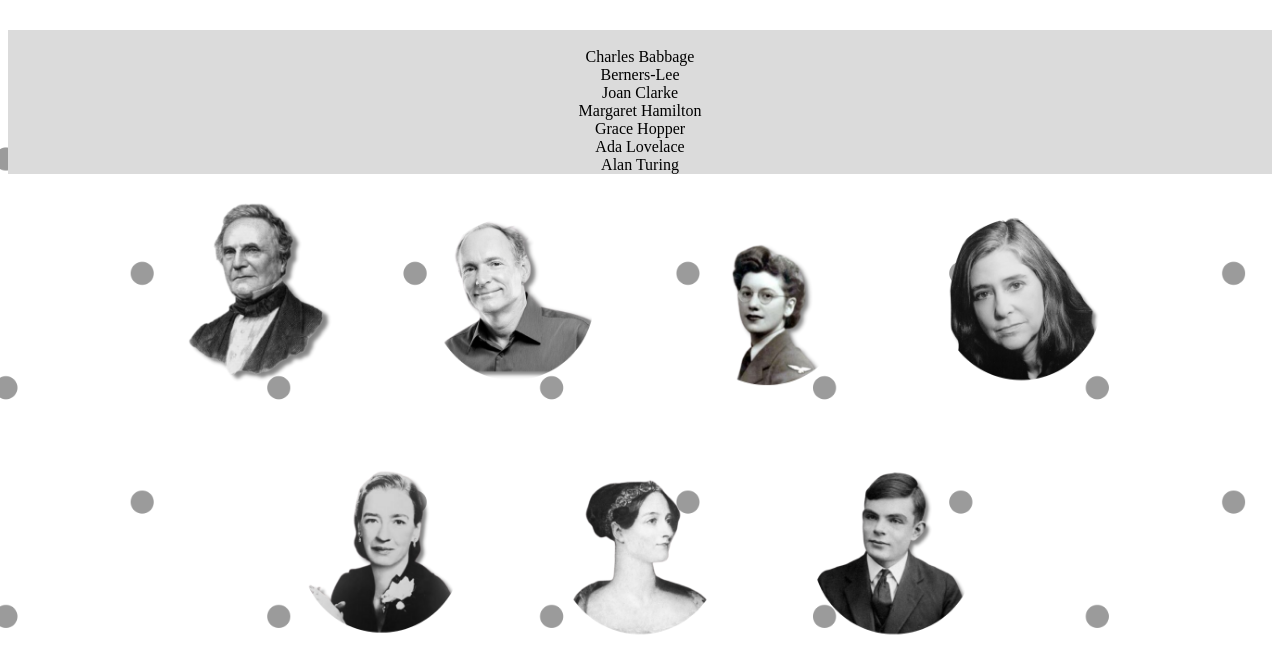
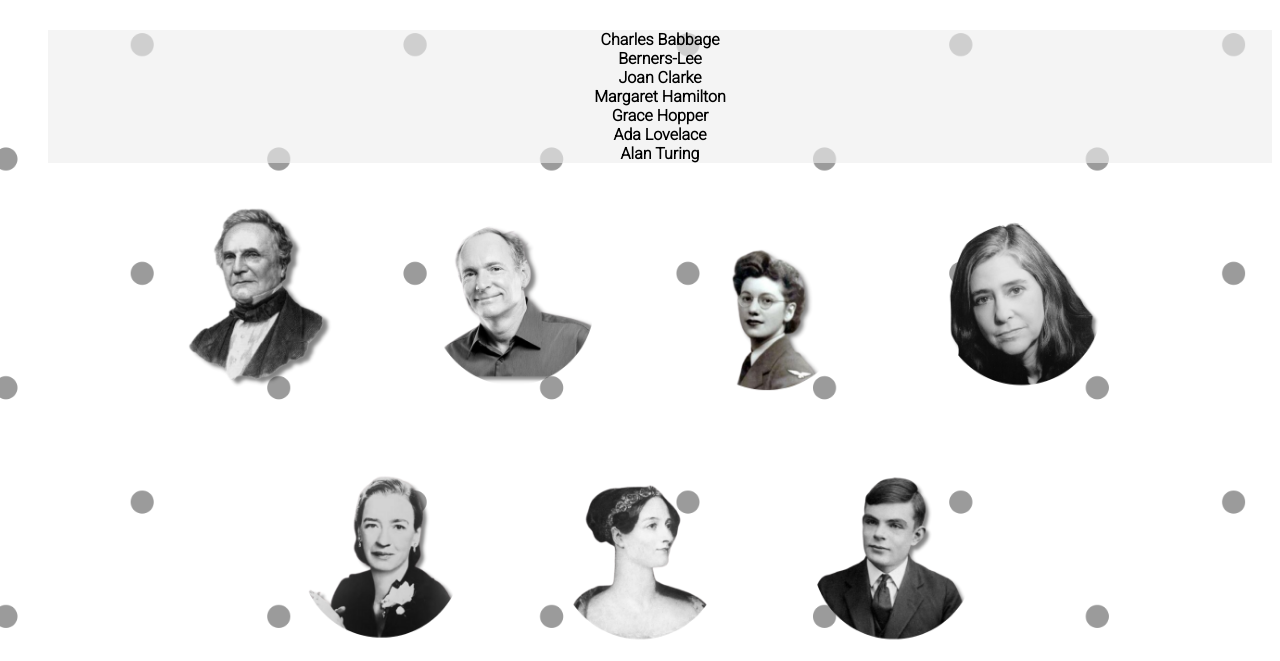
Before and after one commit to EveNavarro/DH-Heroes, a website: page views/index.html in a window 1280 px wide. Shown: the part 153-814 px from the top of the page. Drawn offline with Linux system fonts and the light colour scheme.

Commit message:
le agregué la fuente 'roboto' a todas las vistas

```diff
--- a/public/css/style.css
+++ b/public/css/style.css
@@ -2,6 +2,8 @@
 a{
     text-decoration: none;
     color: rgb(0, 0, 0);
+    font-family: 'Roboto', sans-serif;
+    font-weight: 600;
 
 }
 .font {
@@ -20,15 +22,10 @@ h3 {
 img {
     width: 400px;
 }
-.block{
+ul#lista li{
     text-align: center;
-    background-color: rgb(219, 219, 219);
-    color: chartreuse;
-}
-.list{
-    text-align: center;
-    display: inline;
     list-style-type: none;
+    background-color: rgba(238, 238, 238, 0.63);
 }
 a img{
     width: 250px;
--- a/views/index.html
+++ b/views/index.html
@@ -13,7 +13,7 @@
         <h1 class="font">HEROES Y HEROÍNAS DE LA HISTORIA DE LA INFORMÁTICA</h1>
         <nav>
             <div class="block">
-                <ul class="list">
+                <ul id="lista">
                     <li><a href="http://localhost:3030/babbage" target="_blank">Charles Babbage</a></li>
                     <li><a href="http://localhost:3030/berners-lee" target="_blank">Berners-Lee</a></li>
                     <li><a href="http://localhost:3030/clarke" target="_blank">Joan Clarke</a></li>
```
Also changed, not shown: views/babbage.html (+1 -2 lines), views/berners-lee.html (+1 -0 lines), views/clarke.html (+1 -0 lines), views/hamilton.html (+1 -0 lines), views/hopper.html (+1 -0 lines), views/lovelace.html (+1 -0 lines), views/turing.html (+1 -0 lines).
